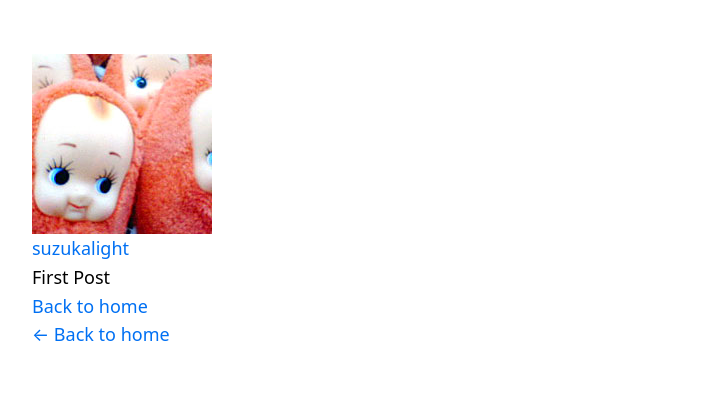
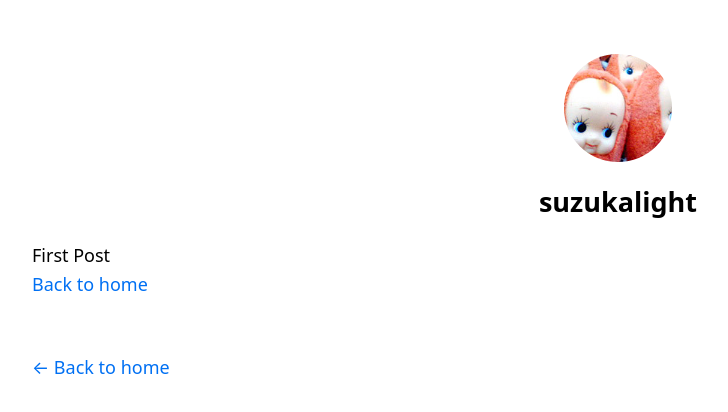
Before and after one commit to suzukalight/study-nextjs-tailwindcss-ssg, a Next.js app: page /posts/first-post in a window 1280 px wide. Shown: the top 412 px of the page, without its empty margins (22-750 px from the left). Built offline with nearby package versions, Linux system fonts and the light colour scheme.

Commit message:
Update layout.tsx styles

```diff
--- a/components/layout.tsx
+++ b/components/layout.tsx
@@ -27,22 +27,30 @@ const Layout: FC<LayoutProps> = ({ children, home }) => (
       <meta name="twitter:card" content="summary_large_image" />
     </Head>
 
-    <header>
+    <header className="flex flex-col items-center">
       {home ? (
         <>
-          <img src="/icon-192x192.png" alt={name} />
-          <h1>{name}</h1>
+          <img
+            src="/icon-192x192.png"
+            alt={name}
+            className="w-32 h-32 rounded-full"
+          />
+          <h1 className="text-4xl font-extrabold my-4">{name}</h1>
         </>
       ) : (
         <>
           <Link href="/">
             <a>
-              <img src="/icon-192x192.png" alt={name} />
+              <img
+                src="/icon-192x192.png"
+                alt={name}
+                className="w-24 h-24 rounded-full"
+              />
             </a>
           </Link>
-          <h2>
+          <h2 className="my-4">
             <Link href="/">
-              <a>{name}</a>
+              <a className="text-2xl font-bold text-current">{name}</a>
             </Link>
           </h2>
         </>
@@ -52,7 +60,7 @@ const Layout: FC<LayoutProps> = ({ children, home }) => (
     <main>{children}</main>
 
     {!home && (
-      <div>
+      <div className="mt-12">
         <Link href="/">
           <a>← Back to home</a>
         </Link>
```
